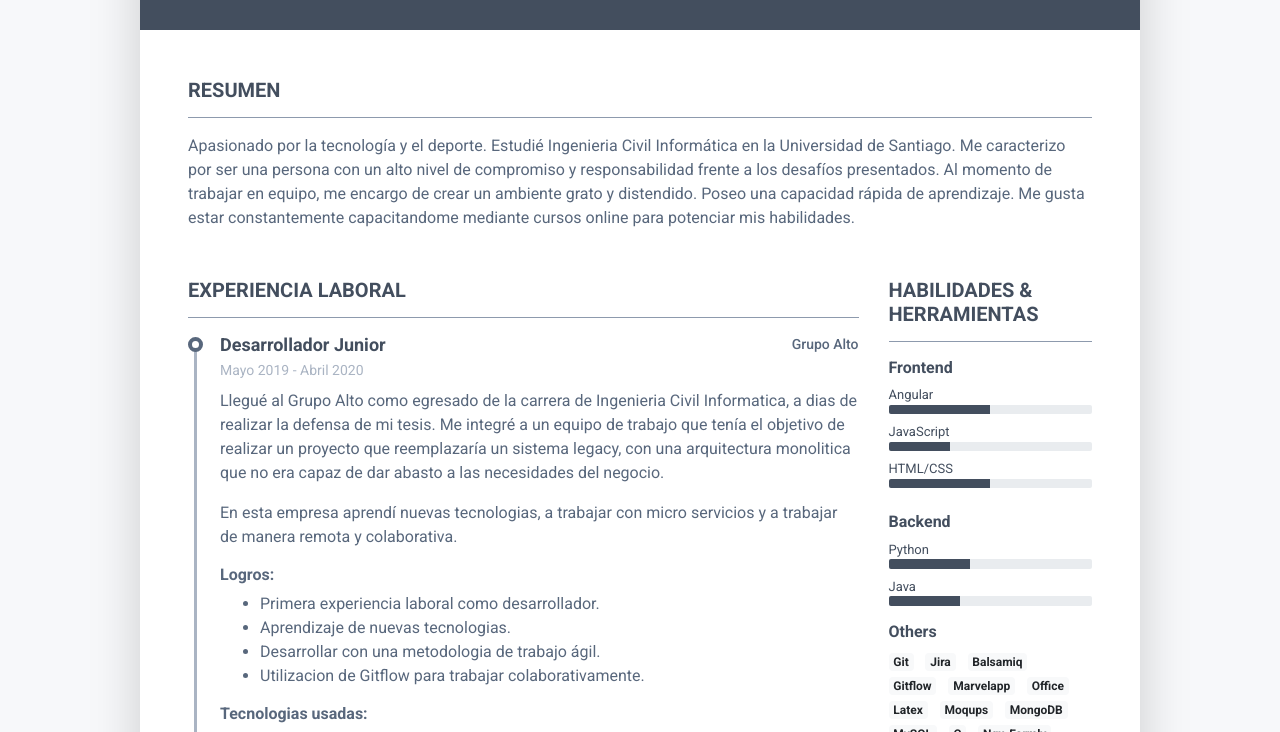
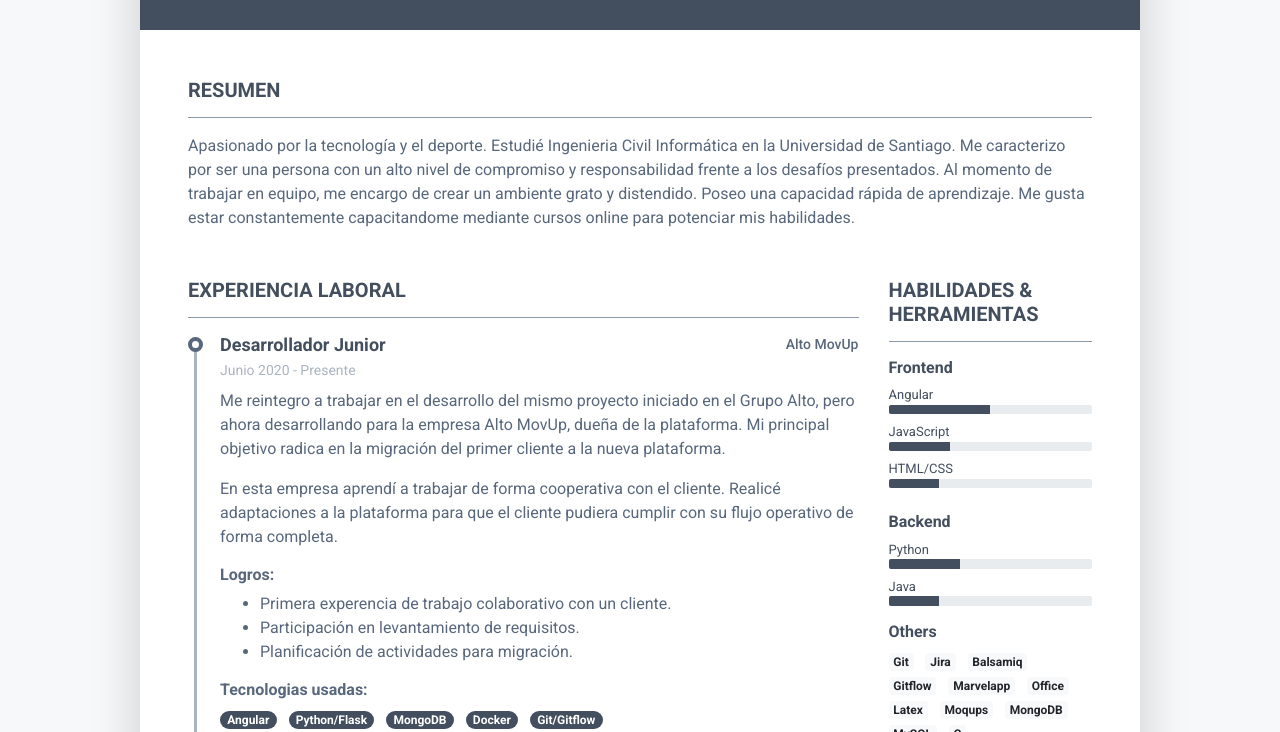
Before and after one commit to Polanco10/Polanco10.github.io, a plain HTML site: page index.html in a window 1280 px wide. Shown: the part 220-952 px from the top of the page. Drawn offline with Linux system fonts and the light colour scheme.

Commit message:
Actualizacion CV (MovUp)
Actualizo mi CV (AltoMovUp)

```diff
--- a/index.html
+++ b/index.html
@@ -1,7 +1,7 @@
 <!DOCTYPE html>
 <html lang="en">
 <head>
-    <title>Diego Polanco Berrios - Currículum</title>
+    <title>Diego Polanco - Currículum</title>
 
     <!-- Meta -->
     <meta charset="utf-8">
@@ -71,8 +71,42 @@
 						    <h2 class="resume-section-title text-uppercase font-weight-bold pb-3 mb-3">Experiencia Laboral</h2>
 						    <div class="resume-section-content">
 							    <div class="resume-timeline position-relative">
+
 								    <article class="resume-timeline-item position-relative pb-5">
+									    <div class="resume-timeline-item-header mb-2">
+										    <div class="d-flex flex-column flex-md-row">
+										        <h3 class="resume-position-title font-weight-bold mb-1">Desarrollador Junior</h3>
+										        <div class="resume-company-name ml-auto">Alto MovUp</div>
+										    </div><!--//row-->
+										    <div class="resume-position-time">Junio 2020 - Presente</div>
+									    </div><!--//resume-timeline-item-header-->
+									    <div class="resume-timeline-item-desc">
+										    <p>Me reintegro a trabajar en el desarrollo del mismo proyecto iniciado en el Grupo Alto, pero ahora
+												desarrollando para la empresa Alto MovUp, dueña de la plataforma. Mi principal objetivo radica en
+												la migración del primer cliente a la nueva plataforma.
+											</p>
+											<p>En esta empresa aprendí a trabajar de forma cooperativa con el cliente. Realicé adaptaciones a
+												la plataforma para que el cliente pudiera cumplir con su flujo operativo de forma completa.
+											</p>
+										    <h4 class="resume-timeline-item-desc-heading font-weight-bold">Logros:</h4>
+										    <ul>
+											    <li>Primera experencia de trabajo colaborativo con un cliente. </li>
+											    <li>Participación en levantamiento de requisitos. </li>
+											    <li>Planificación de actividades para migración. </li>
 
+										    </ul>
+										    <h4 class="resume-timeline-item-desc-heading font-weight-bold">Tecnologias usadas:</h4>
+										    <ul class="list-inline">
+												<li class="list-inline-item"><span class="badge badge-primary badge-pill">Angular</span></li>
+												<li class="list-inline-item"><span class="badge badge-primary badge-pill">Python/Flask</span></li>
+											    <li class="list-inline-item"><span class="badge badge-primary badge-pill">MongoDB</span></li>
+											    <li class="list-inline-item"><span class="badge badge-primary badge-pill">Docker</span></li>
+											    <li class="list-inline-item"><span class="badge badge-primary badge-pill">Git/Gitflow</span></li>
+											</ul>
+									    </div><!--//resume-timeline-item-desc-->
+									</article><!--//resume-timeline-item-->
+
+								    <article class="resume-timeline-item position-relative pb-5">
 									    <div class="resume-timeline-item-header mb-2">
 										    <div class="d-flex flex-column flex-md-row">
 										        <h3 class="resume-position-title font-weight-bold mb-1">Desarrollador Junior</h3>
@@ -81,9 +115,10 @@
 										    <div class="resume-position-time">Mayo 2019 - Abril 2020</div>
 									    </div><!--//resume-timeline-item-header-->
 									    <div class="resume-timeline-item-desc">
-										    <p>Llegué al Grupo Alto como egresado de la carrera de Ingenieria Civil Informatica, a
-												dias de realizar la defensa de mi tesis. Me integré a un equipo de trabajo que tenía
-												el objetivo de realizar un proyecto que reemplazaría un sistema legacy, con una arquitectura
+										    <p>Llegué al Grupo Alto como egresado de la carrera de Ingenieria Civil Informática, a
+												días de realizar la defensa de mi tesis. Me integré a un equipo de trabajo que tenía
+												el objetivo de prestar servicios de desarrollo a la empresa Alto MovUp (ex AltoTrack).
+												Colaboré en el desarrollo de un proyecto que reemplazaría un sistema legacy, con una arquitectura
 												monolitica que no era capaz de dar abasto a las necesidades del negocio.
 												</p>
 											<p>En esta empresa aprendí nuevas tecnologias, a trabajar con micro servicios y a trabajar de manera
@@ -108,7 +143,6 @@
 
 											</ul>
 									    </div><!--//resume-timeline-item-desc-->
-
 								    </article><!--//resume-timeline-item-->
 
 								    <article class="resume-timeline-item position-relative pb-5">
@@ -194,7 +228,7 @@
 								        <li class="mb-2">
 								            <div class="resume-skill-name">HTML/CSS</div>
 									        <div class="progress resume-progress">
-											    <div class="progress-bar theme-progress-bar-dark" role="progressbar" style="width: 50%" aria-valuenow="25" aria-valuemin="0" aria-valuemax="100"></div>
+											    <div class="progress-bar theme-progress-bar-dark" role="progressbar" style="width: 25%" aria-valuenow="25" aria-valuemin="0" aria-valuemax="100"></div>
 											</div>
 								        </li>
 							        </ul>
@@ -206,13 +240,13 @@
 								        <li class="mb-2">
 								            <div class="resume-skill-name">Python</div>
 									        <div class="progress resume-progress">
-											    <div class="progress-bar theme-progress-bar-dark" role="progressbar" style="width: 40%" aria-valuenow="25" aria-valuemin="0" aria-valuemax="100"></div>
+											    <div class="progress-bar theme-progress-bar-dark" role="progressbar" style="width: 35%" aria-valuenow="25" aria-valuemin="0" aria-valuemax="100"></div>
 											</div>
 								        </li>
 								        <li class="mb-2">
 								            <div class="resume-skill-name">Java</div>
 									        <div class="progress resume-progress">
-											    <div class="progress-bar theme-progress-bar-dark" role="progressbar" style="width: 35%" aria-valuenow="25" aria-valuemin="0" aria-valuemax="100"></div>
+											    <div class="progress-bar theme-progress-bar-dark" role="progressbar" style="width: 25%" aria-valuenow="25" aria-valuemin="0" aria-valuemax="100"></div>
 											</div>
 										</li>
 							        </ul>
@@ -232,7 +266,6 @@
 										<li class="list-inline-item"><span class="badge badge-light">MongoDB</span></li>
 										<li class="list-inline-item"><span class="badge badge-light">MySQL</span></li>
 										<li class="list-inline-item"><span class="badge badge-light">C</span></li>
-										<li class="list-inline-item"><span class="badge badge-light">Ngx-Formly</span></li>
 
 						            </ul>
 						        </div><!--//resume-skill-item-->
```
